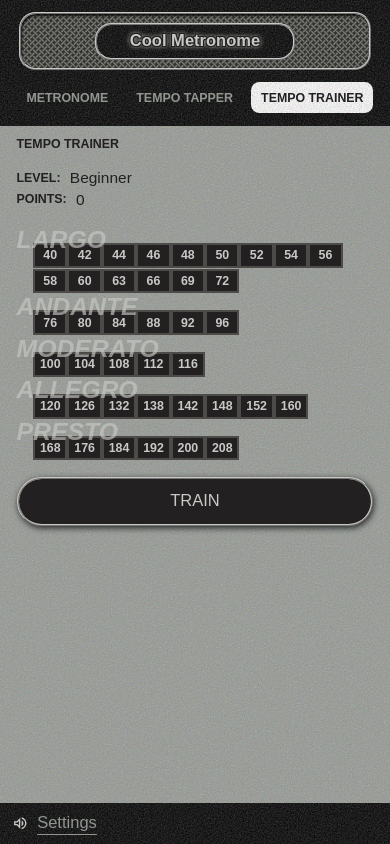
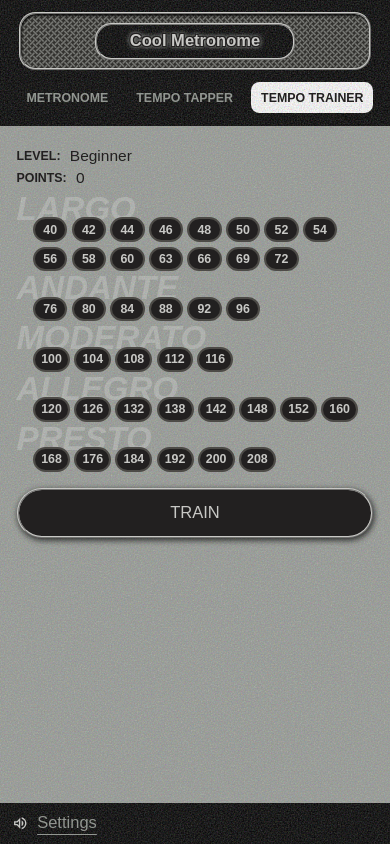
Before and after one commit to ElliotReed/metronome, a React (Vite) app: page /tempo-trainer in a window 390 px wide. Built offline with nearby package versions, Linux system fonts and the light colour scheme; no server answers; a web font is replaced by a local one.

Commit message:
Refactor, added animation and responsive styling

```diff
--- a/src/components/TempoTrainer/TempoTrainer.tsx
+++ b/src/components/TempoTrainer/TempoTrainer.tsx
@@ -1,4 +1,5 @@
 import * as React from 'react';
+import classnames from 'classnames';
 
 import { useAudioStore } from '@/store/useAudioStore';
 import { useTempoTrainerStore } from '@/store/useTempoTrainerStore';
@@ -28,6 +29,49 @@ const moderatoStops = metronomeStops.filter(stop => stop >= MODERATO_START && st
 const allegroStops = metronomeStops.filter(stop => stop >= ALLEGRO_START && stop <= ALLEGRO_END);
 const prestoStops = metronomeStops.filter(stop => stop >= PRESTO_START && stop <= PRESTO_END);
 
+function getSkillLevelString(points: number) {
+  const BEGINNER_START_POINTS = 0;
+  const BEGINNER_END_POINTS = 19;
+  const INTERMEDIATE_START_POINTS = 20;
+  const INTERMEDIATE_END_POINTS = 39;
+  const ADVANCED_START_POINTS = 40;
+  const ADVANCED_END_POINTS = 59;
+  const PROFESSIONAL_START_POINTS = 60;
+  const PROFESSIONAL_END_POINTS = Infinity;
+
+  if (points >= BEGINNER_START_POINTS && points <= BEGINNER_END_POINTS) {
+    return 'Beginner';
+  } else if (points >= INTERMEDIATE_START_POINTS && points <= INTERMEDIATE_END_POINTS) {
+    return 'Intermediate';
+  } else if (points >= ADVANCED_START_POINTS && points <= ADVANCED_END_POINTS) {
+    return 'Advanced';
+  } else if (points >= PROFESSIONAL_START_POINTS && points <= PROFESSIONAL_END_POINTS) {
+    return 'Professional';
+  } else {
+    return 'Unrecognized level';
+  }
+}
+
+function getSkillLevelRange(points: number) {
+  const centerOfRange = 1;
+  const beginnerRangeAboveOrBelow = 3;
+  const IntermediateRangeAboveOrBelow = 2;
+  const advancedRangeAboveOrBelow = 1;
+  const professionalRangeAboveOrBelow = advancedRangeAboveOrBelow;
+
+  switch (getSkillLevelString(points)) {
+    case 'Beginner': return beginnerRangeAboveOrBelow + centerOfRange;
+    case 'Intermediate': return IntermediateRangeAboveOrBelow + centerOfRange;
+    case 'Advanced': return advancedRangeAboveOrBelow + centerOfRange;
+    case 'Professional': return professionalRangeAboveOrBelow + centerOfRange;
+    default: return metronomeStops.length
+  }
+}
+
+function getAbsoluteDistanceBetweenMetronomeStops(trainerMetronomeStop: number, userMetronomeStop: number) {
+  return Math.abs(userMetronomeStop - trainerMetronomeStop);
+}
+
 export default function TempoTrainer() {
   const { playDefaultSound } = useAudioStore();
   const { points, incrementPoints, decrementPoints } = useTempoTrainerStore();
@@ -36,87 +80,53 @@ export default function TempoTrainer() {
   const [userSelectedStopIndex, setUserSelectedStopIndex] = React.useState<number | undefined>(undefined);
 
   const [isNewAttempt, setIsNewAttempt] = React.useState(false);
+  const [pointDifference, setPointDifference] = React.useState("");
 
-  function handleTrainingStart() {
+  const handleTrainingStart = (e: React.MouseEvent<HTMLButtonElement>) => {
+    e.preventDefault(); // Bug fix for sometimes submitting
     setIsNewAttempt(true);
     setUserSelectedStopIndex(undefined);
 
-    const randomMetronomeStopIndex = Math.floor(Math.random() * metronomeStops.length);
+    const randomMetronomeStopIndex =
+      Math.floor(Math.random() * metronomeStops.length);
+
     setTrainerSelectedStopIndex(randomMetronomeStopIndex);
-    console.log('trainerSelectedStop: ', metronomeStops[randomMetronomeStopIndex]);
+    // console.log('trainerSelectedStop: ', metronomeStops[randomMetronomeStopIndex]);
 
     const newBPM = metronomeStops[randomMetronomeStopIndex];
     timerInstance.updateBPM(newBPM);
     timerInstance.start();
   }
 
-  const getSkillLevelString = () => {
-    if (points >= 0 && points < 20) {
-      return 'Beginner';
-    } else if (points >= 20 && points < 40) {
-      return 'Intermediate';
-    } else if (points >= 40) {
-      return 'Advanced';
-    } else {
-      return 'Unrecognized level';
-    }
-  }
+  const handleTempoPick = (selectedMetronomeStopIndex: number | undefined) => {
+    if (selectedMetronomeStopIndex === undefined) return;
 
-  const getSkillLevelRange = () => {
-    const centerOfRange = 1;
-    const beginnerRangeAboveOrBelow = 3;
-    const IntermediateRangeAboveOrBelow = 2;
-    const advancedRangeAboveOrBelow = 1;
-
-    switch (getSkillLevelString()) {
-      case 'Beginner': return beginnerRangeAboveOrBelow + centerOfRange;
-      case 'Intermediate': return IntermediateRangeAboveOrBelow + centerOfRange;
-      case 'Advanced': return advancedRangeAboveOrBelow + centerOfRange;
-
-      default: return metronomeStops.length
-    }
-  }
-
-  const handleTempoPick = (selectedMetronomeStopIndex: number | undefined) => {
-    console.log('selectedMetronomeStopIndex: ', selectedMetronomeStopIndex);
     timerInstance.stop();
     setIsNewAttempt(false);
-
-    if (selectedMetronomeStopIndex === undefined) return;
-
     setUserSelectedStopIndex(selectedMetronomeStopIndex);
 
-    // Get the absolute distance from trainingStopSelectionIndex to userSelectedStopIndex
-    function getAbsoluteDistanceBetweenMetronomeStops(trainerMetronomeStop: number, userMetronomeStop: number) {
-      return Math.abs(userMetronomeStop - trainerMetronomeStop);
-    }
+    const absoluteDistanceBetweenMetronomeStops = getAbsoluteDistanceBetweenMetronomeStops(trainerSelectedStopIndex || 0, selectedMetronomeStopIndex);
+    const skillLevelRange = getSkillLevelRange(points);
+    const accuracy = skillLevelRange - absoluteDistanceBetweenMetronomeStops
 
-    const absoluteDistanceBetweenMetronomeStops = getAbsoluteDistanceBetweenMetronomeStops(trainerSelectedStopIndex || 0, selectedMetronomeStopIndex);
-
-    console.log('absoluteDistanceBetweenMetronomeStops: ', absoluteDistanceBetweenMetronomeStops);
-
-    const skillLevelRange = getSkillLevelRange();
-    console.log('skillLevelRange: ', skillLevelRange);
-
-    const accuracy = skillLevelRange - absoluteDistanceBetweenMetronomeStops
-    // If the distance is in the skillLevelRange, increment points by taking skillLevelRange - the distance
-    if (accuracy > 0) {
-      console.log('in range')
-      const offsetForZero = 0;
-      const newPoints = accuracy + offsetForZero
+    if (accuracy >= 0) {
+      // If the distance is in the skillLevelRange, increment points by taking skillLevelRange - the distance
+      const newPoints = accuracy;
+      setPointDifference(`+${newPoints}`);
       incrementPoints(newPoints);
     } else {
       // If the distance is outside of the skillLevelRange, decrecrement point by taking  + distance - skillLevelRange
-      console.log('out of range')
       const maximumDecrement = 5
       const amountToDecrement = absoluteDistanceBetweenMetronomeStops - skillLevelRange;
-      decrementPoints(amountToDecrement <= maximumDecrement ? amountToDecrement : maximumDecrement);
+      const normalizedDecrement = amountToDecrement <= maximumDecrement ? amountToDecrement : maximumDecrement
+      const newPoints = points - normalizedDecrement > 0 ? normalizedDecrement : 0;
+      setPointDifference(`-${newPoints}`);
+      decrementPoints(newPoints);
     }
   };
 
   const handleTick = () => {
     playDefaultSound();
-    console.log('tick');
   }
 
   // TODO Define the button in Buttons.tsx
@@ -124,22 +134,23 @@ export default function TempoTrainer() {
     return rangeStops.map(stop => (
       <li key={stop}>
         <button
-          className={`metronome-stop-button
-            ${userSelectedStopIndex
-              && trainerSelectedStopIndex === metronomeStops.indexOf(stop) ?
-              "trainer-picked"
-              : ""}
-            ${userSelectedStopIndex === metronomeStops.indexOf(stop) ? "user-picked" : ""}
-            `}
-          onClick={() => isNewAttempt && handleTempoPick(metronomeStops.indexOf(stop))}
-        >{stop}
+          type="button"
+          className={classnames("metronome-stop-button", {
+            "trainer-picked": userSelectedStopIndex
+              && trainerSelectedStopIndex === metronomeStops.indexOf(stop),
+            "user-picked": userSelectedStopIndex === metronomeStops.indexOf(stop)
+          })}
+          onClick={() => isNewAttempt &&
+            handleTempoPick(metronomeStops.indexOf(stop))}
+        >
+          {stop}
+          <span className="point-difference-floater">{pointDifference}</span>
         </button>
       </li>
     ));
   }
 
-  // TODO
-  const getRangeGroup = (stops: number[], title: string) => {
+  function getRangeGroup(stops: number[], title: string) {
     return (
       <div className="tempo-range-group">
         <h3 className="tempo-range-title">{title}</h3>
@@ -162,13 +173,17 @@ export default function TempoTrainer() {
     <div className="tempo-trainer main-layout-grid">
       <PageHeading>Tempo Trainer</PageHeading>
 
-      <div className="content-wrapper">
+      <div className="tempo-trainer-content">
         <div className="status">
-          <p className="level">Level: <span>{getSkillLevelString()}</span></p>
-          <p className="points">Points: <span>{points}</span></p>
+          <p className="level">Level: <span>{getSkillLevelString(points)}</span></p>
+          <p className="points">
+            Points: <span>{points}</span>
+            {pointDifference != "" &&
+              <span className="point-difference">({pointDifference})</span>}
+          </p>
         </div>
 
-        <div className="tempo-range-groups">
+        <div className="tempo-trainer-range-groups">
           {getRangeGroup(largoStops, 'largo')}
           {getRangeGroup(andanteStops, 'andante')}
           {getRangeGroup(moderatoStops, 'moderato')}
@@ -177,7 +192,8 @@ export default function TempoTrainer() {
         </div>
 
         <Button.Default
-          onClick={handleTrainingStart}>
+          // Passing event to prevent default, bug fix
+          onClick={(e) => handleTrainingStart(e)}>
           Train
         </Button.Default>
       </div>
--- a/src/components/TempoTrainer/tempo-trainer.css
+++ b/src/components/TempoTrainer/tempo-trainer.css
@@ -1,5 +1,16 @@
 .tempo-trainer {
-  .content-wrapper {
+  .page-heading {
+    visibility: hidden;
+    height: 0;
+
+    @media screen and (min-width: 768px) {
+      visibility: visible;
+      height: auto;
+    }
+  }
+}
+
+.tempo-trainer-content {
   display: grid;
   justify-content: center;
   max-width: var(--max-width);
@@ -8,8 +19,6 @@
     margin-bottom: var(--em-md);
   }
 
-    .status {
-
   .level,
   .points {
     display: flex;
@@ -17,24 +26,34 @@
     gap: var(--em-sm);
     margin-block: var(--em-xs);
     margin-inline: 0;
-        line-height: 1;
     color: var(--clr-dark);
     font-size: var(--fs-sm);
     text-transform: uppercase;
     font-weight: var(--fw-bold);
+    line-height: 1;
 
     span {
       font-size: var(--fs-lg);
+      font-weight: var(--fw-normal);
       text-transform: none;
-          font-weight: var(--fw-normal);
+
+      &.point-difference {
+        font-size: var(--fs-md);
+        opacity: .75;
+      }
     }
   }
 }
 
-    .tempo-range-groups {
+.tempo-trainer-range-groups {
+  margin-block-start: calc(var(--em-sixteenth) * -1);
 
   &>*:not(:last-child) {
-        margin-block-end: var(--em-md);
+    margin-block-end: var(--em-xl);
+
+    @media screen and (min-width: 768px) {
+      margin-block-end: var(--em-lg);
+    }
   }
 
   .tempo-range-group {
@@ -42,43 +61,73 @@
 
     .tempo-range-title {
       position: absolute;
+      top: -.75em;
       margin: 0;
+      font-size: 2em;
+      font-style: italic;
+      line-height: 1;
+      text-transform: uppercase;
+      mix-blend-mode: color-dodge;
+      opacity: 0.2;
       pointer-events: none;
-          top: -1em;
-          font-size: var(--fs-xl);
-          font-style: italic;
-          text-transform: uppercase;
-          opacity: 0.66;
+
+      @media screen and (min-width: 758px) {
+        position: relative;
+        top: unset;
+      }
     }
 
     .tempo-range-list {
       display: flex;
       align-items: center;
       flex-wrap: wrap;
+      gap: var(--em-sixteenth);
+      margin-block-start: var(--em-sm);
+      margin-block-end: 0;
       margin-inline-start: var(--em-md);
-          margin-block-end: 0;
-          margin-block-start: var(--em-sm);
       padding: 0;
       border-radius: var(--border-radius);
 
+      @media screen and (min-width: 768px) {
+        margin-block-start: var(--em-sixteenth);
+      }
+    }
+  }
+}
+
 /* TODO Define the button in buttons.css */
 .metronome-stop-button {
-            background: var(--clr-dark);
+  position: relative;
+  min-width: 5ch;
+  padding: var(--em-sixteenth) var(--em-xs);
   color: var(--clr-light);
-            padding: var(--em-sixteenth);
   font-size: var(--fs-sm);
   font-weight: var(--fw-bold);
-            min-width: 5ch;
+  background: var(--clr-dark);
   border: var(--border);
   border-color: var(--dark-accent);
+  border-radius: var(--border-radius);
+
+  @media screen and (min-width: 768px) {
+    font-size: var(--fs-md);
+  }
 
   &:hover {
+    background: var(--dark-accent);
     cursor: pointer;
-              background: var(--dark-accent);
   }
 
-            &.user-picked {
-              background: var(--clr-error);
+  .point-difference-floater {
+    position: absolute;
+    inset: 0;
+    display: flex;
+    align-items: center;
+    justify-content: center;
+    color: var(--clr-light);
+    font-weight: bold;
+    opacity: 0;
+    will-change: opacity, transform;
+    z-index: 1;
   }
 
   &.trainer-picked {
@@ -86,16 +135,40 @@
     color: var(--clr-dark);
   }
 
-            &.user-picked.trainer-picked {
-              background: var(--clr-light);
-              color: var(--clr-dark)
-            }
+  &.user-picked {
+    background: var(--clr-error);
 
-          }
-        }
-      }
-    }
+    .point-difference-floater {
+      animation: points-float 3s ease-out forwards;
     }
   }
 
-/* #endregion */
+  &.user-picked.trainer-picked {
+    color: var(--clr-dark);
+    background: var(--clr-light);
+  }
+}
+
+@keyframes points-float {
+  0% {
+    opacity: 0;
+    scale: 0;
+    transform: translate(0, 0);
+  }
+
+  10% {
+    opacity: 1;
+    scale: 2;
+    transform: translate(0, -50%);
+  }
+
+  90% {
+    opacity: 0;
+    scale: 2;
+    transform: translate(0, -200%);
+  }
+
+  100% {
+    scale: 0;
+  }
+}
```
Lines whose indentation alone changed are shown as unchanged.
